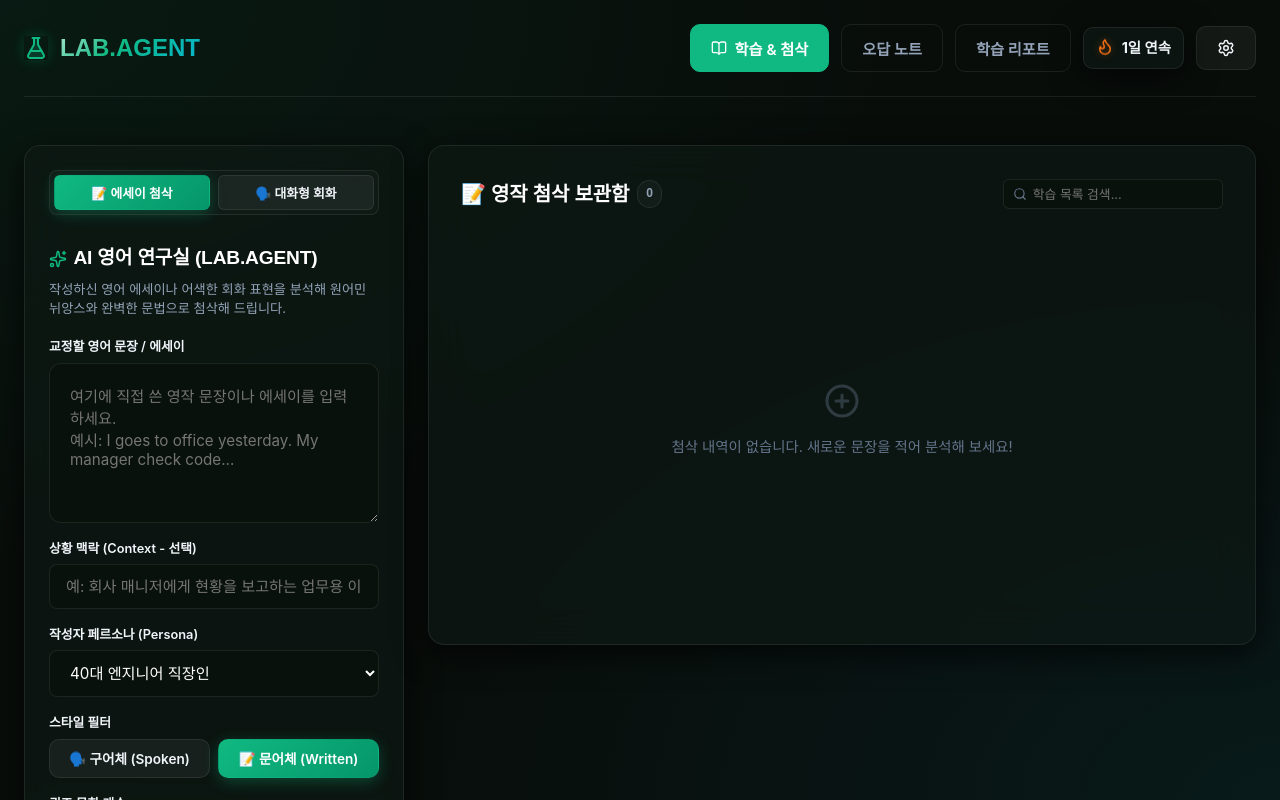
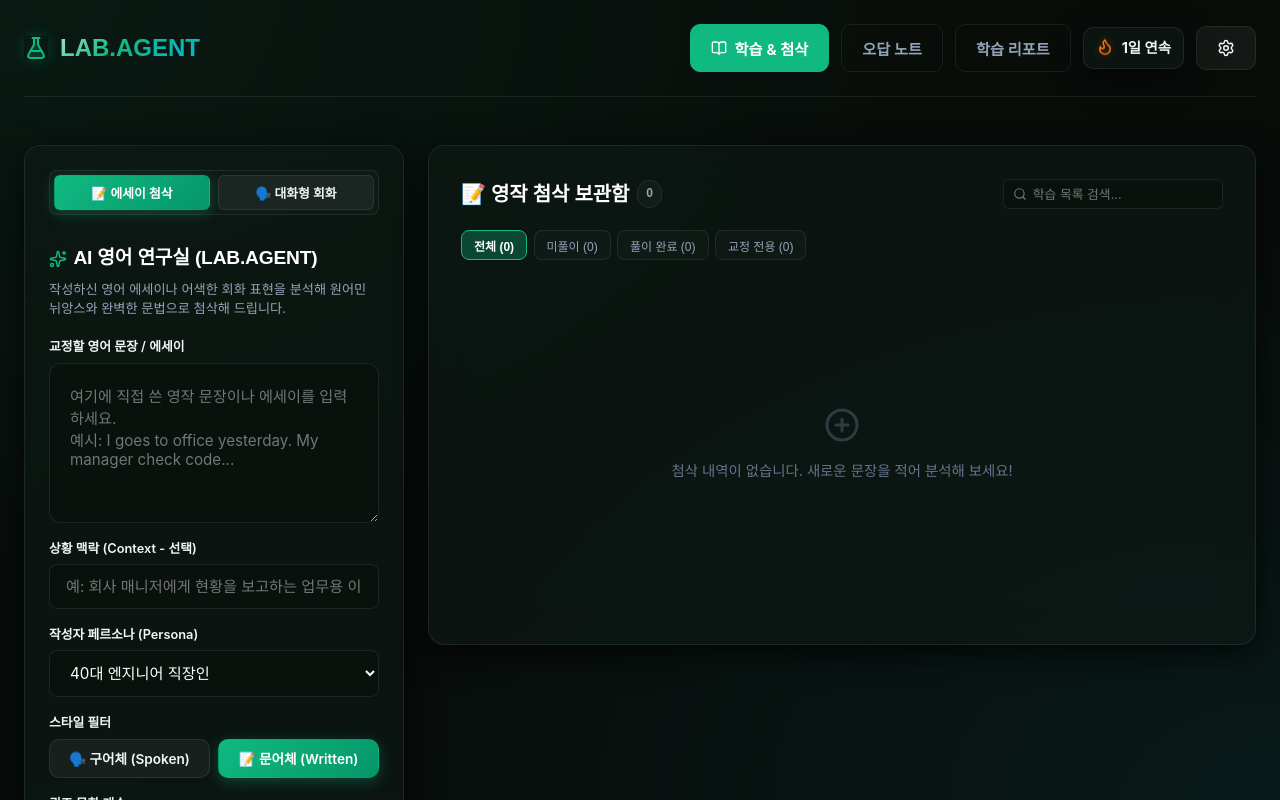
Before and after one commit to nikelite/english-learning-agent, a React (Vite) app in the folder english-lab-agent/: page / in a window 1280 px wide. Shown: the top 800 px of the page. Built offline with nearby package versions, Linux system fonts and the light colour scheme.

Commit message:
feat: add solved/unsolved history filters in lab, expression, and reading quiz agents

```diff
--- a/english-lab-agent/src/App.tsx
+++ b/english-lab-agent/src/App.tsx
@@ -154,6 +154,7 @@ export default function App() {
     return saved ? JSON.parse(saved) : [];
   });
   const [searchQuery, setSearchQuery] = useState<string>('');
+  const [filterMode, setFilterMode] = useState<'all' | 'unsolved' | 'solved' | 'correction'>('all');
 
   // 5. Spaced Repetition Notebook Databases
   const [wrongAnswers, setWrongAnswers] = useState<WrongLabAnswer[]>(() => {
@@ -1069,10 +1070,29 @@ export default function App() {
     return list;
   })();
 
-  const filteredHistory = lessonsHistory.filter(lesson =>
-    lesson.title.toLowerCase().includes(searchQuery.toLowerCase()) ||
-    lesson.sourceText.toLowerCase().includes(searchQuery.toLowerCase())
-  );
+  const filteredHistory = lessonsHistory.filter(lesson => {
+    const matchesSearch = lesson.title.toLowerCase().includes(searchQuery.toLowerCase()) ||
+      lesson.sourceText.toLowerCase().includes(searchQuery.toLowerCase());
+    if (!matchesSearch) return false;
+
+    const hasQuiz = (lesson.quizzes || []).length > 0;
+    const isSolved = lesson.userAnswers !== undefined;
+
+    if (filterMode === 'solved') {
+      return isSolved;
+    }
+    if (filterMode === 'unsolved') {
+      return !isSolved && hasQuiz;
+    }
+    if (filterMode === 'correction') {
+      return !hasQuiz;
+    }
+    return true;
+  });
+
+  const solvedCount = lessonsHistory.filter(l => l.userAnswers !== undefined).length;
+  const unsolvedCount = lessonsHistory.filter(l => !l.userAnswers && (l.quizzes || []).length > 0).length;
+  const correctionCount = lessonsHistory.filter(l => !(l.quizzes || []).length).length;
 
   return (
     <div className="app-container">
@@ -1782,6 +1802,74 @@ export default function App() {
                       </div>
                     </div>
 
+                    {/* Status Filters */}
+                    <div style={{ display: 'flex', gap: '0.4rem', marginBottom: '1rem', flexWrap: 'wrap' }}>
+                      <button
+                        onClick={() => setFilterMode('all')}
+                        style={{
+                          padding: '0.35rem 0.75rem',
+                          fontSize: '0.75rem',
+                          borderRadius: '8px',
+                          border: filterMode === 'all' ? '1px solid var(--primary)' : '1px solid var(--border-color)',
+                          background: filterMode === 'all' ? 'var(--primary-glow)' : 'rgba(255, 255, 255, 0.02)',
+                          color: filterMode === 'all' ? 'white' : 'var(--text-secondary)',
+                          cursor: 'pointer',
+                          fontWeight: filterMode === 'all' ? '700' : '500',
+                          transition: 'all 0.15s ease',
+                        }}
+                      >
+                        전체 ({lessonsHistory.length})
+                      </button>
+                      <button
+                        onClick={() => setFilterMode('unsolved')}
+                        style={{
+                          padding: '0.35rem 0.75rem',
+                          fontSize: '0.75rem',
+                          borderRadius: '8px',
+                          border: filterMode === 'unsolved' ? '1px solid var(--primary)' : '1px solid var(--border-color)',
+                          background: filterMode === 'unsolved' ? 'var(--primary-glow)' : 'rgba(255, 255, 255, 0.02)',
+                          color: filterMode === 'unsolved' ? 'white' : 'var(--text-secondary)',
+                          cursor: 'pointer',
+                          fontWeight: filterMode === 'unsolved' ? '700' : '500',
+                          transition: 'all 0.15s ease',
+                        }}
+                      >
+                        미풀이 ({unsolvedCount})
+                      </button>
+                      <button
+                        onClick={() => setFilterMode('solved')}
+                        style={{
+                          padding: '0.35rem 0.75rem',
+                          fontSize: '0.75rem',
+                          borderRadius: '8px',
+                          border: filterMode === 'solved' ? '1px solid var(--primary)' : '1px solid var(--border-color)',
+                          background: filterMode === 'solved' ? 'var(--primary-glow)' : 'rgba(255, 255, 255, 0.02)',
+                          color: filterMode === 'solved' ? 'white' : 'var(--text-secondary)',
+                          cursor: 'pointer',
+                          fontWeight: filterMode === 'solved' ? '700' : '500',
+                          transition: 'all 0.15s ease',
+                        }}
+                      >
+                        풀이 완료 ({solvedCount})
+                      </button>
+                      <button
+                        onClick={() => setFilterMode('correction')}
+                        style={{
+                          padding: '0.35rem 0.75rem',
+                          fontSize: '0.75rem',
+                          borderRadius: '8px',
+                          border: filterMode === 'correction' ? '1px solid var(--primary)' : '1px solid var(--border-color)',
+                          background: filterMode === 'correction' ? 'var(--primary-glow)' : 'rgba(255, 255, 255, 0.02)',
+                          color: filterMode === 'correction' ? 'white' : 'var(--text-secondary)',
+                          cursor: 'pointer',
+                          fontWeight: filterMode === 'correction' ? '700' : '500',
+                          transition: 'all 0.15s ease',
+                        }}
+                      >
+                        교정 전용 ({correctionCount})
+                      </button>
+                    </div>
+
                     {filteredHistory.length === 0 ? (
                       <div style={{ flex: 1, display: 'flex', flexDirection: 'column', alignItems: 'center', justifyContent: 'center', color: 'var(--text-muted)', padding: '4rem 1rem' }}>
                         <PlusCircle size={36} style={{ marginBottom: '1rem', opacity: 0.4 }} />
```
Also changed, not shown: 2 other files (tests, documents, lock files or other folders).
